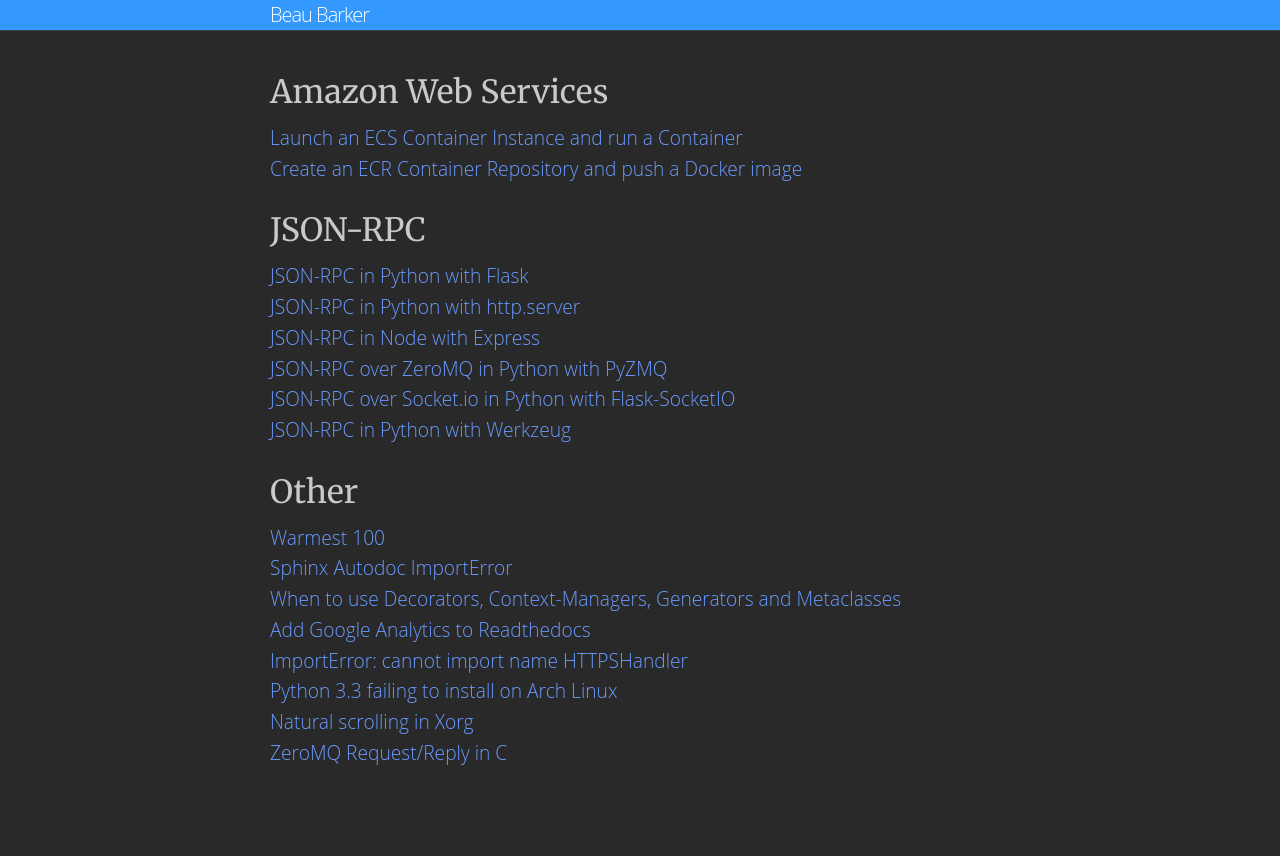
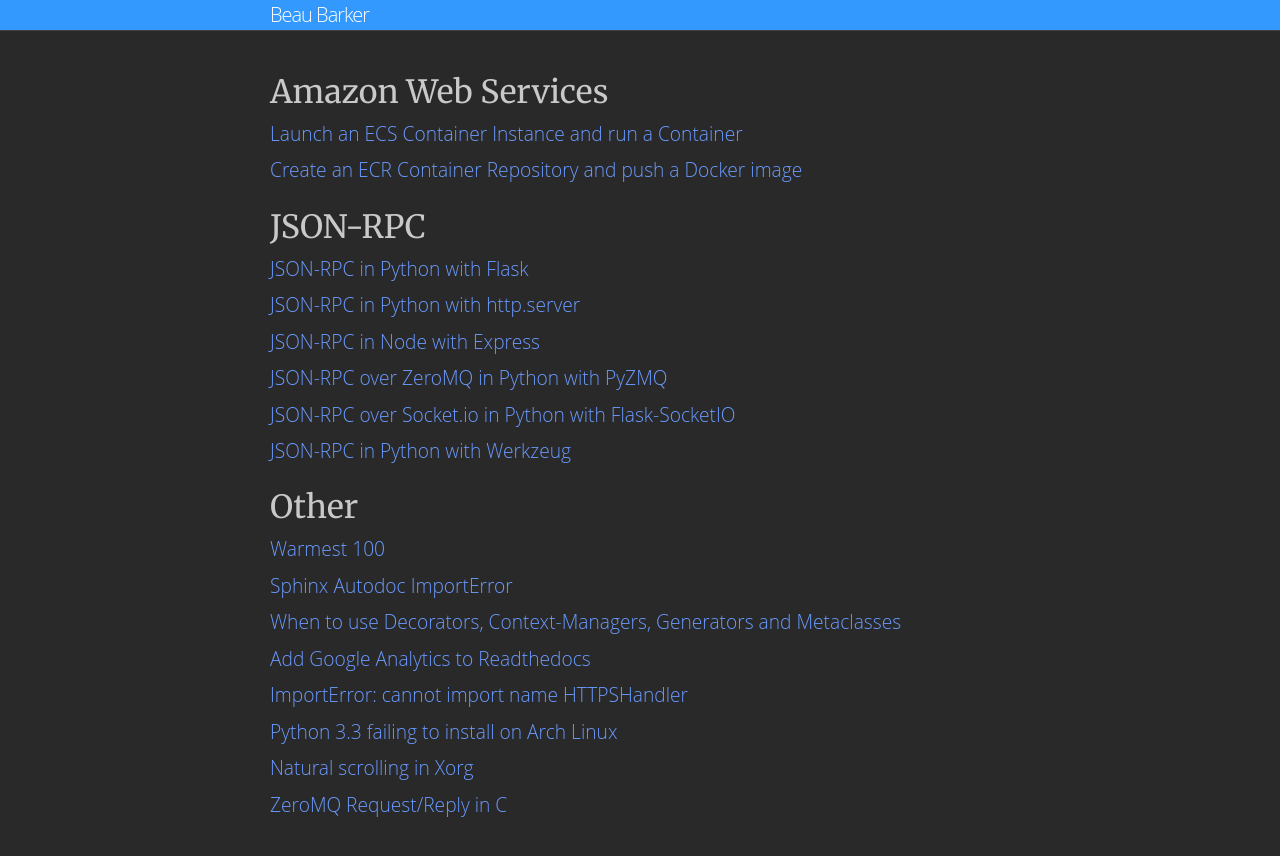
Before and after one commit to explodinglabs/explodinglabs.github.io, a Jekyll site: the page built from index.html, in a window 1280 px wide. Shown: the top 856 px of the page. Built offline with Jekyll 4.4.1, drawn with Linux system fonts in a browser that asks for light colours; some web fonts are replaced.

Commit message:
Adjust design

```diff
--- a/_config.yml
+++ b/_config.yml
@@ -23,9 +23,9 @@
 highlighter: rouge
 
 collections:
+    jsonrpc:
+        title: JSON-RPC
+        output: true
     aws:
         title: Amazon Web Services
         output: true
-    jsonrpc:
-        title: JSON-RPC
-        output: true
--- a/_sass/_layout.scss
+++ b/_sass/_layout.scss
@@ -59,7 +59,8 @@
 .post-link {
     display: block;
     font-size: 1.2em;
-    line-height: 1.6em;
+    line-height: 110%;
+    margin-bottom: 0.8em;
 }
 
 
```
